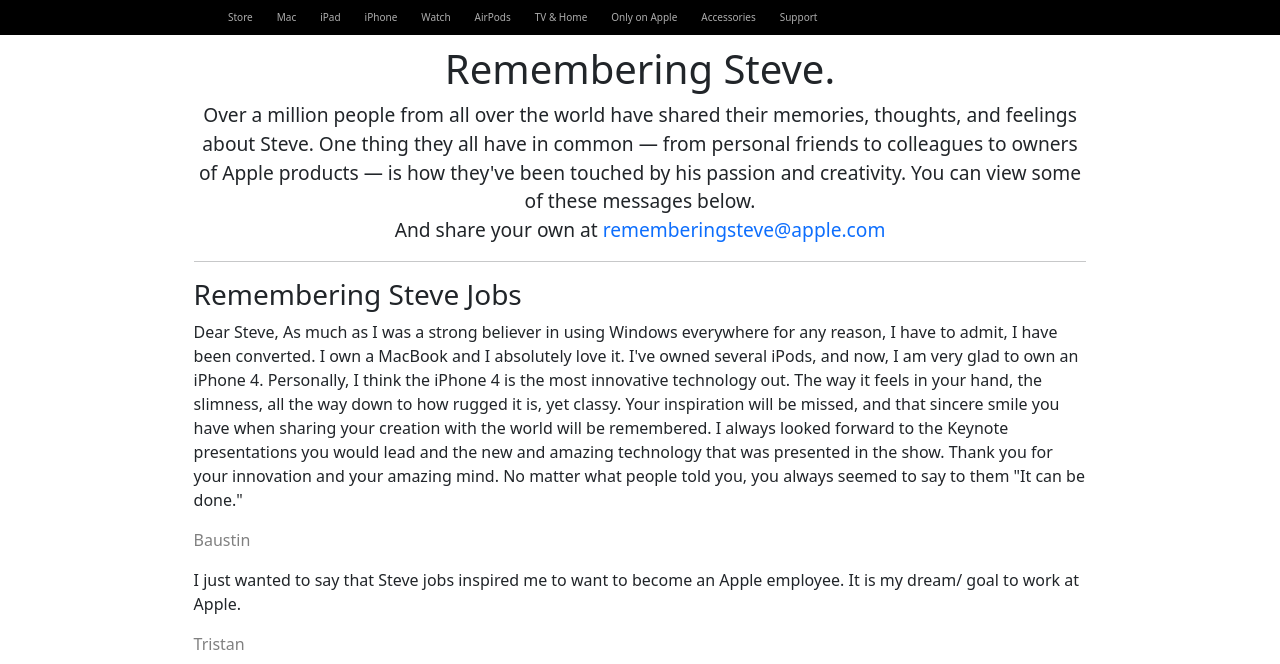
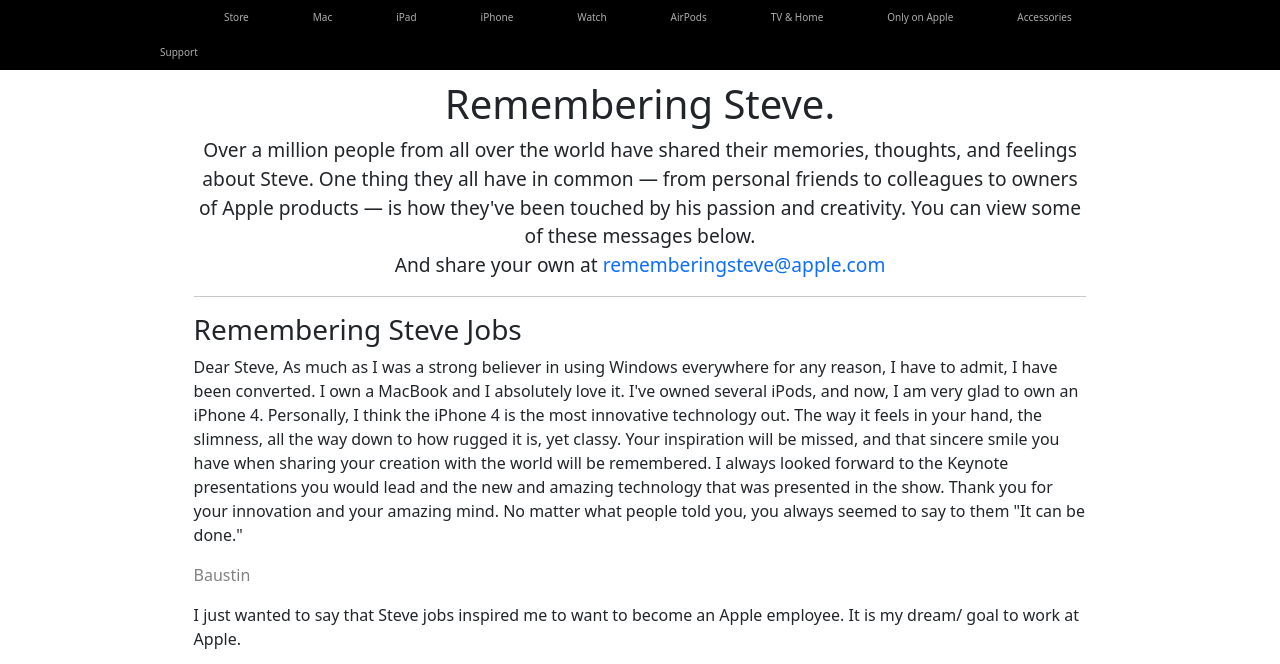
Before and after one commit to Kwikcoda/Stevejobs, a plain HTML site: page index.html in a window 1280 px wide. Shown: the top 664 px of the page. Drawn offline with nearby package versions, Linux system fonts and the light colour scheme.

Commit message:
Update style.css

```diff
--- a/style.css
+++ b/style.css
@@ -6,7 +6,7 @@
 .nav1 {
     overflow: hidden;
     background-color: rgb(0, 0, 0);
-    width: 70%;
+    width: 80%;
     margin: auto;
   }
 
@@ -18,6 +18,9 @@
     padding: 10px 12px;
     text-decoration: none;
     font-size: 10px;
+    margin-left: 20px;
+    margin-right: 20px;
+
   }
 
   .nav1 a:hover {
```
